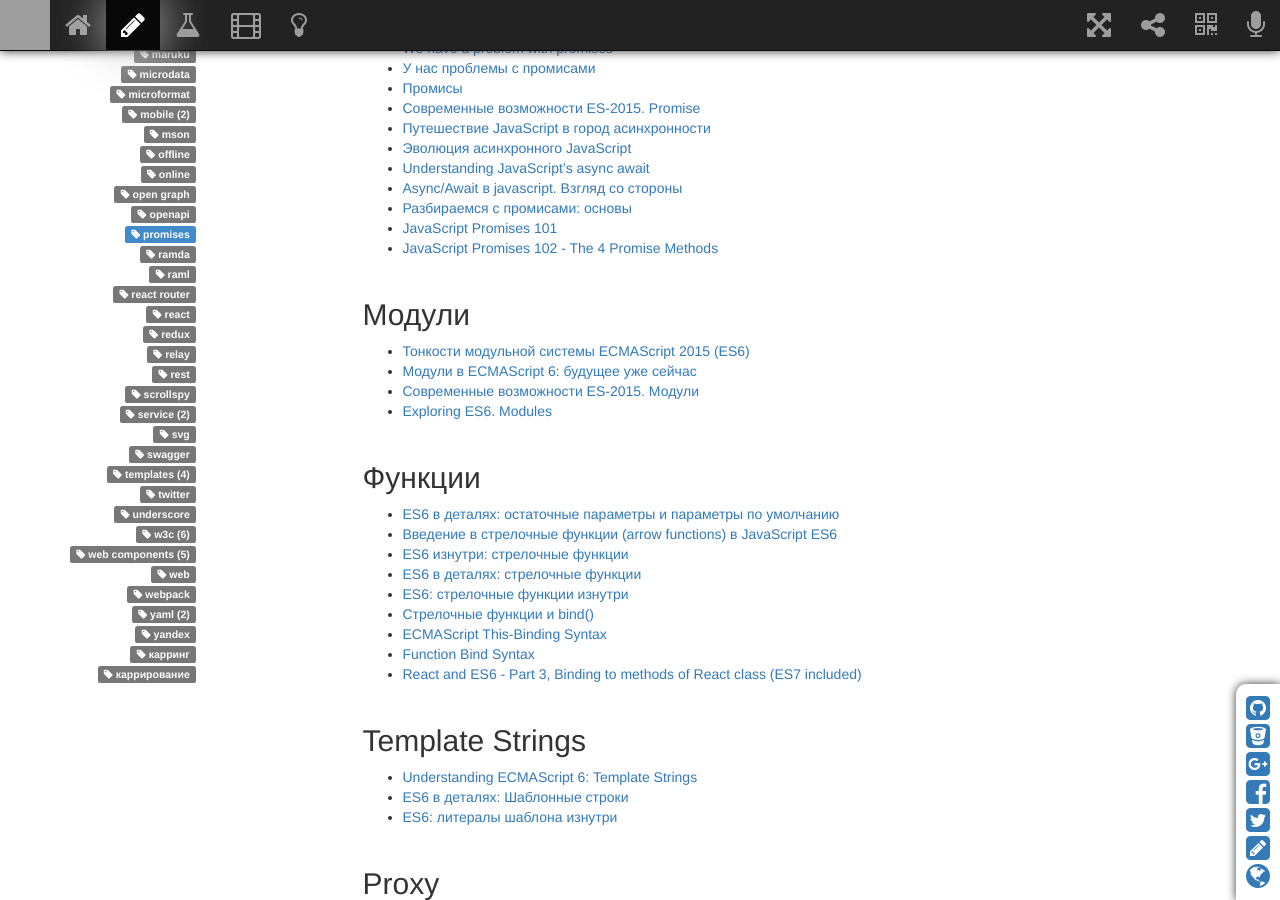
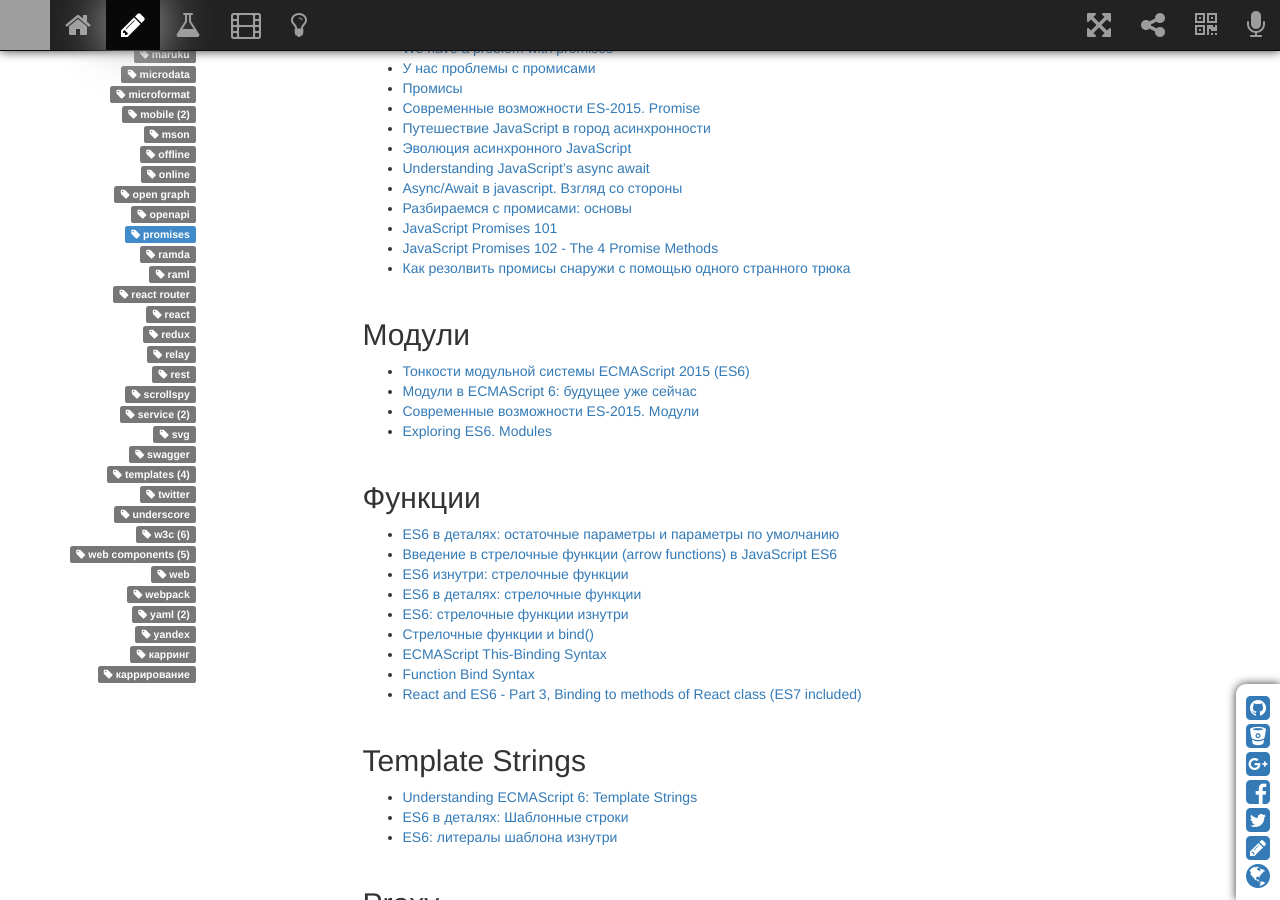
Before and after one commit to sergeymakoveev/sergeymakoveev.github.com, a Jekyll site: the page built from _posts/2015-05-21-js.es6.md, in a window 1280 px wide and 900 px high, scrolled down 1652 px. Built offline with Jekyll 4.4.1, drawn with Linux system fonts in a browser that asks for light colours; nearby versions of some CDN libraries; comment, search, counter and statistics services are not loaded; grey boxes are pictures that could not be loaded.

Commit message:
обновил контент

```diff
--- a/_posts/2015-05-21-js.es6.md
+++ b/_posts/2015-05-21-js.es6.md
@@ -75,6 +75,7 @@
 *   [Разбираемся с промисами: основы](http://prgssr.ru/development/razbiraemsya-s-promisami-osnovy.html)
 *   [JavaScript Promises 101](https://habrahabr.ru/post/312670/)
 *   [JavaScript Promises 102 - The 4 Promise Methods](https://bitsofco.de/javascript-promises-102/)
+*   [Как резолвить промисы снаружи с помощью одного странного трюка](http://lea.verou.me/2016/12/resolve-promises-externally-with-this-one-weird-trick/)
 
 
 ## Модули
```
